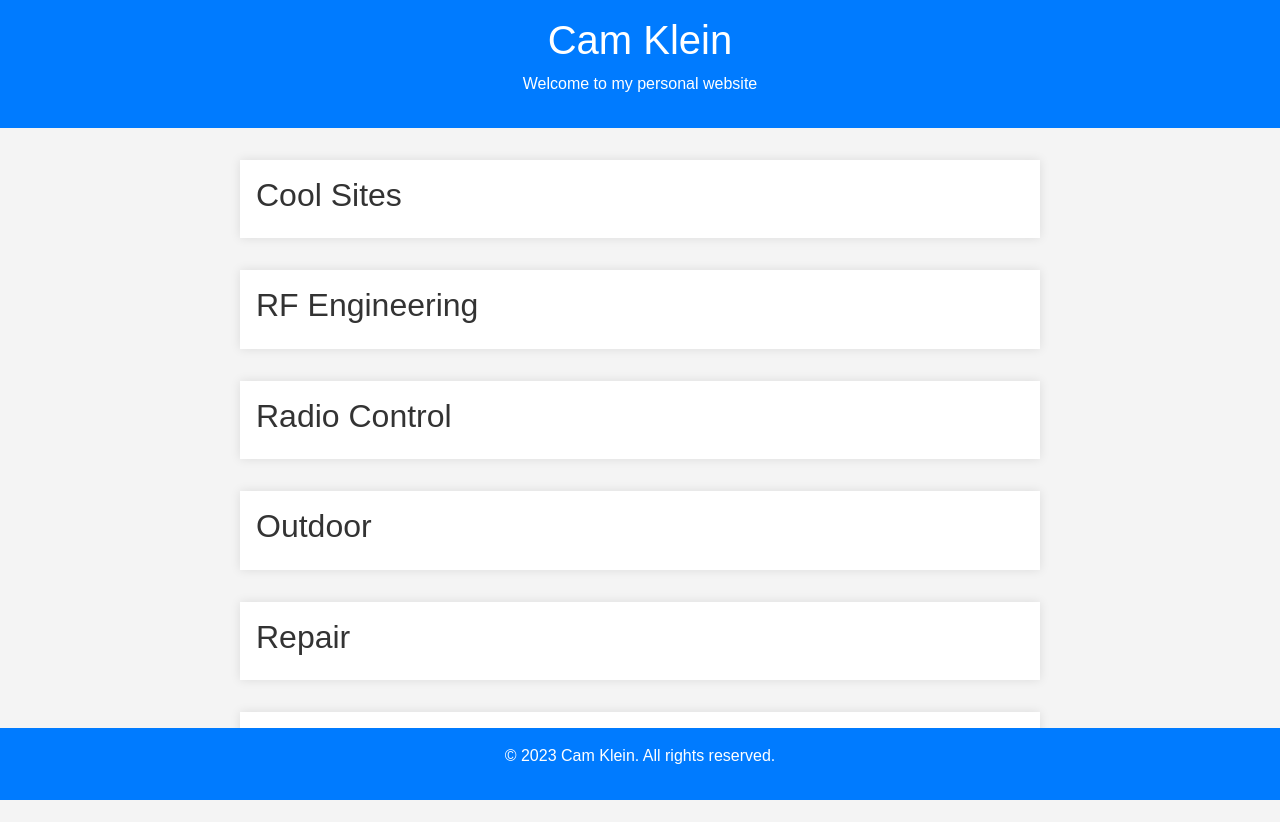
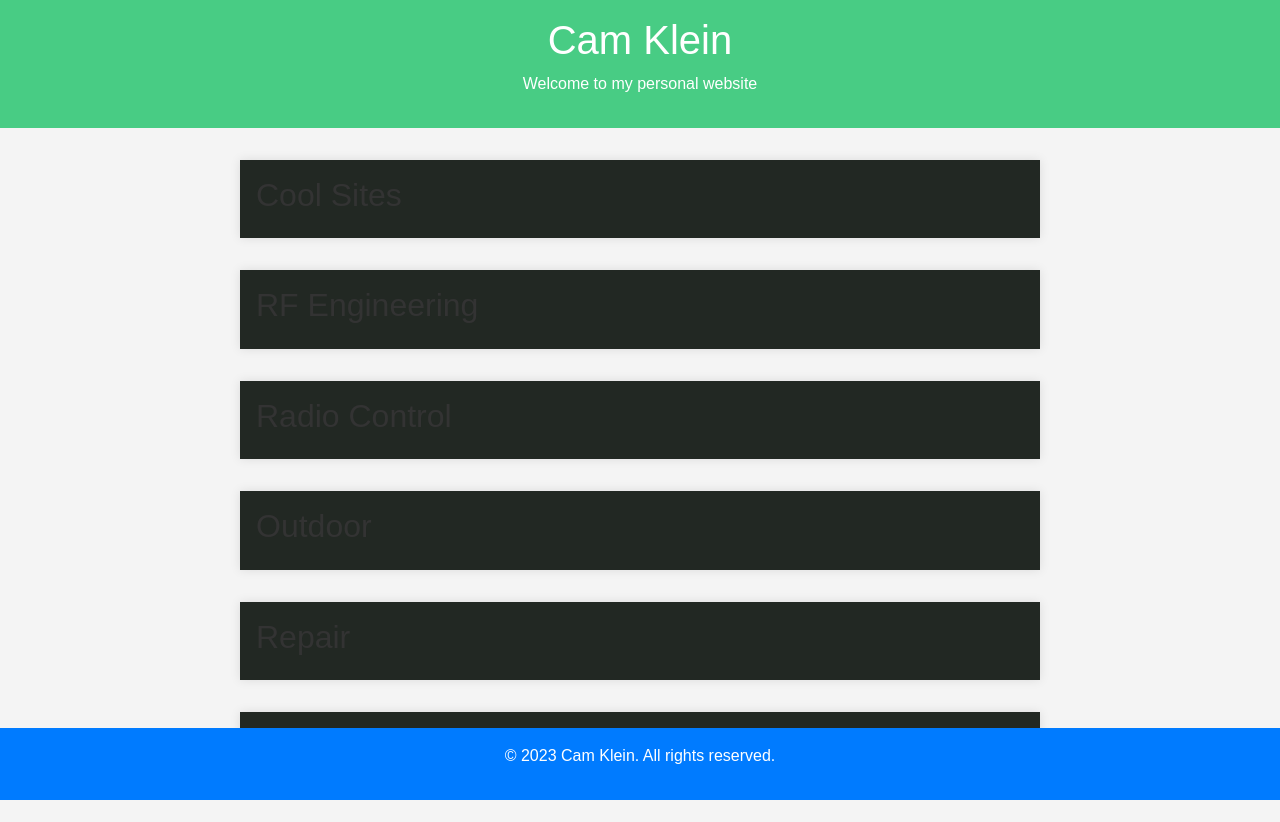
Before and after one commit to cklein27/cklein27.github.io, a plain HTML site: page index.html in a window 1280 px wide. Drawn offline with nearby package versions, Linux system fonts and the light colour scheme.

Commit message:
Update index.html

```diff
--- a/index.html
+++ b/index.html
@@ -18,7 +18,7 @@
         }
 
         header {
-            background-color: #007bff;
+            background-color: #48cc84;
             color: #fff;
             text-align: center;
             padding: 1em;
@@ -28,7 +28,7 @@
             max-width: 800px;
             margin: 2em auto;
             padding: 1em;
-            background-color: #fff;
+            background-color: #222823;
             box-shadow: 0 0 10px rgba(0, 0, 0, 0.1);
         }
 
```
